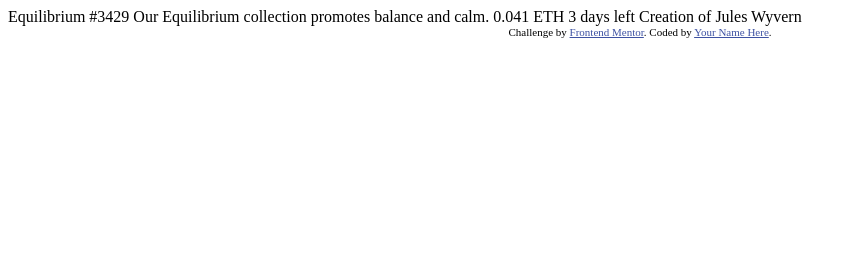
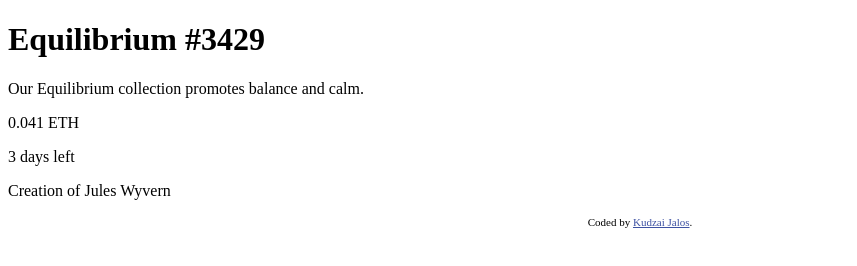
Before and after one commit to KJalos/nft-preview-card-component-main, a plain HTML site: page index.html in a window 1280 px wide. Shown: the whole page, without its empty margins (0-857 px from the left). Drawn offline with Linux system fonts and the light colour scheme.

Commit message:
Updated HTML
Added correct html tags and updated links

```diff
--- a/index.html
+++ b/index.html
@@ -16,18 +16,20 @@
 </head>
 <body>
 
-  Equilibrium #3429
+  <div class="container">
+  <h1>Equilibrium #3429</h1>
 
-  Our Equilibrium collection promotes balance and calm.
+  <p>Our Equilibrium collection promotes balance and calm.</p>
 
-  0.041 ETH
-  3 days left
+  <p id="price" class="cyan-text">0.041 ETH</p>
+  <p>3 days left</p>
 
-  Creation of Jules Wyvern
+  <p>Creation of Jules Wyvern</p>
 
   <div class="attribution">
-    Challenge by <a href="https://www.frontendmentor.io?ref=challenge" target="_blank">Frontend Mentor</a>.
-    Coded by <a href="#">Your Name Here</a>.
+    <!-- <p>Challenge by <a href="https://www.frontendmentor.io/profile/KJalos" target="_blank">Kudzai Jalos</a>.</p> -->
+    <p>Coded by <a href="https://www.frontendmentor.io/profile/KJalos">Kudzai Jalos</a>.</p>
   </div>
+</div>
 </body>
 </html>
```
Also changed, not shown: css/style.css (added).
